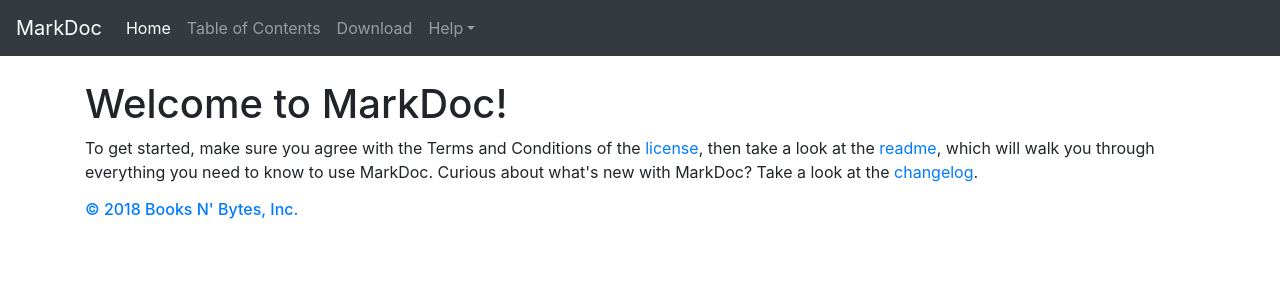
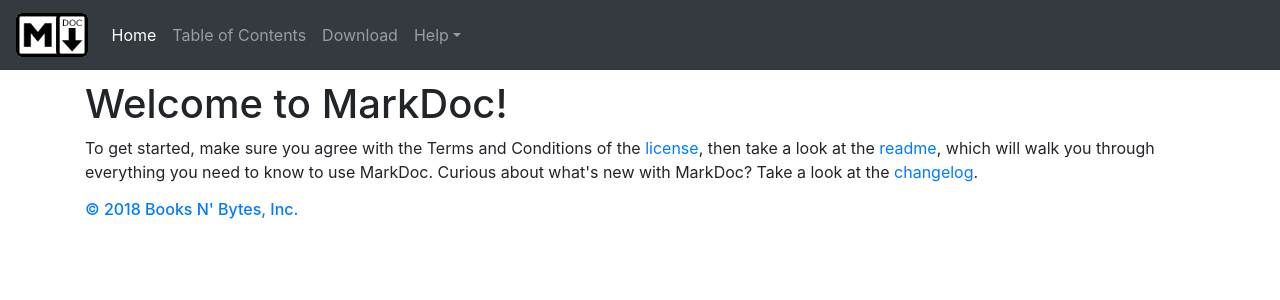
Before and after one commit to JarrenLong/MarkDoc, a PHP site: page / in a window 1280 px wide. Shown: the top 300 px of the page. Run offline with PHP 8.4, Linux system fonts and the light colour scheme.

Commit message:
Adding icon

```diff
--- a/index.php
+++ b/index.php
@@ -5,13 +5,15 @@
   <meta name='viewport' content='width=device-width, initial-scale=1, shrink-to-fit=no'>
   <meta name='description' content='MarkDoc | Books N' Bytes, Inc.'>
   <meta name='author' content='Books N' Bytes, Inc.'>
-  <link rel='icon' href='favicon.ico'>
+  <link rel='icon' href='markdoc.png'>
   <title>MarkDoc | Books N' Bytes, Inc.</title>
   <link rel='stylesheet' href='https://stackpath.bootstrapcdn.com/bootstrap/4.1.3/css/bootstrap.min.css' integrity='sha384-MCw98/SFnGE8fJT3GXwEOngsV7Zt27NXFoaoApmYm81iuXoPkFOJwJ8ERdknLPMO' crossorigin='anonymous'>
 </head>
 <body>
     <nav class='navbar navbar-expand-md navbar-dark bg-dark fixed-top'>
-      <a class='navbar-brand' href='https://www.booksnbytes.net'>MarkDoc</a>
+      <a class='navbar-brand' href='https://www.booksnbytes.net'>
+        <img src='markdoc.png' alt='MarkDoc' height='44px' />
+      </a>
       <button class='navbar-toggler' type='button' data-toggle='collapse' data-target='#navbarsExampleDefault' aria-controls='navbarsExampleDefault' aria-expanded='false' aria-label='Toggle navigation'>
         <span class='navbar-toggler-icon'></span>
       </button>
```
